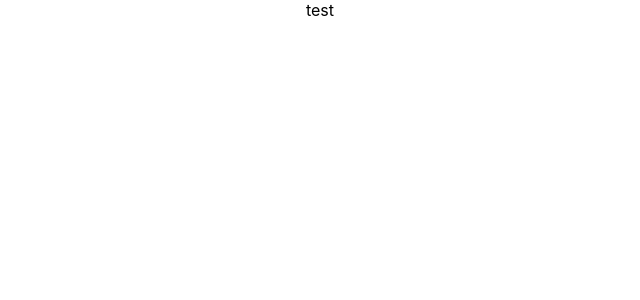
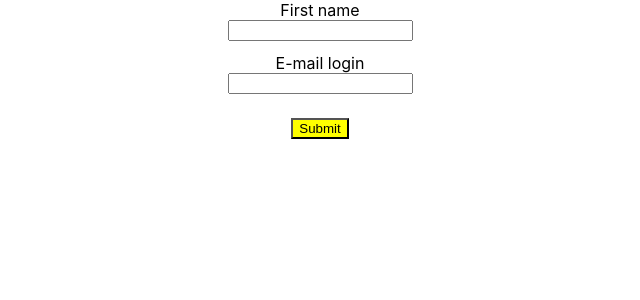
Before and after one commit to d-stawarz/email-system, a React (Create React App) app: page /add-subscriber in a window 1280 px wide. Shown: the top 300 px of the page, without its empty margins (320-960 px from the left). Built offline with nearby package versions, Linux system fonts and the light colour scheme.

Commit message:
create feature/add-new-subscriber

```diff
--- a/package.json
+++ b/package.json
@@ -9,6 +9,7 @@
     "node-sass": "^6.0.1",
     "react": "^17.0.2",
     "react-dom": "^17.0.2",
+    "react-hook-form": "^7.15.2",
     "react-router-dom": "^5.3.0",
     "react-scripts": "4.0.3",
     "web-vitals": "^1.0.1"
--- a/src/components/Subscriber/Subscriber.js
+++ b/src/components/Subscriber/Subscriber.js
@@ -1,7 +1,30 @@
-import React from 'react';
+import React from "react";
+import { useForm } from "react-hook-form";
+import "./styles.scss";
 
 const Subscriber = () => {
-    return (<div>test</div>);
+  const { register } = useForm();
+  return (
+    <form className="form">
+      <label>First name</label>
+      <input
+        className="form__input"
+        {...register("firstName")}
+        autoComplete="off"
+      ></input>
+
+      <label>E-mail login</label>
+      <input
+        className="form__input"
+        {...register("E-mailLogin")}
+        autoComplete="off"
+      ></input>
+
+      <button className="form__button" type="submit">
+        Submit
+      </button>
+    </form>
+  );
 };
 
 export default Subscriber;
--- /dev/null
+++ b/src/components/Subscriber/styles.scss
@@ -0,0 +1,15 @@
+.form {
+    display: flex;
+    flex-direction: column;
+    align-items: center;
+    justify-content: center;
+    &__input {
+      margin-bottom: 12px;
+      max-width: 200px;
+    }
+    &__button {
+      margin-top: 12px;
+      max-width: 200px;
+      background: yellow;
+    }
+  }
```
Also changed, not shown: 1 other file (tests, documents, lock files or other folders).
